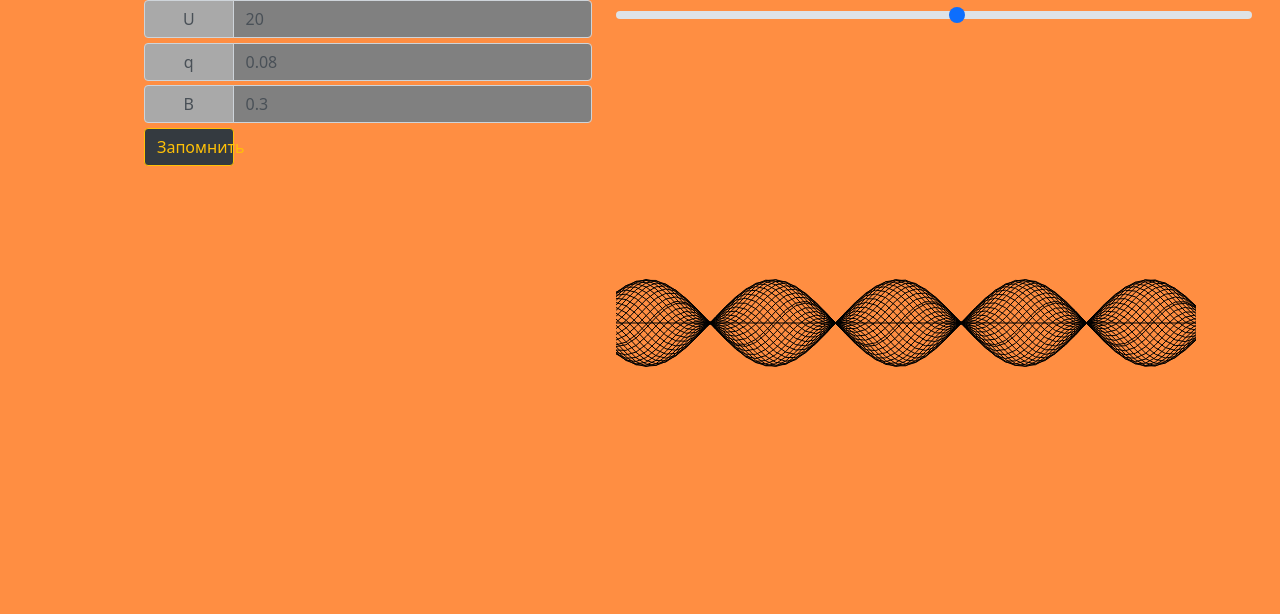
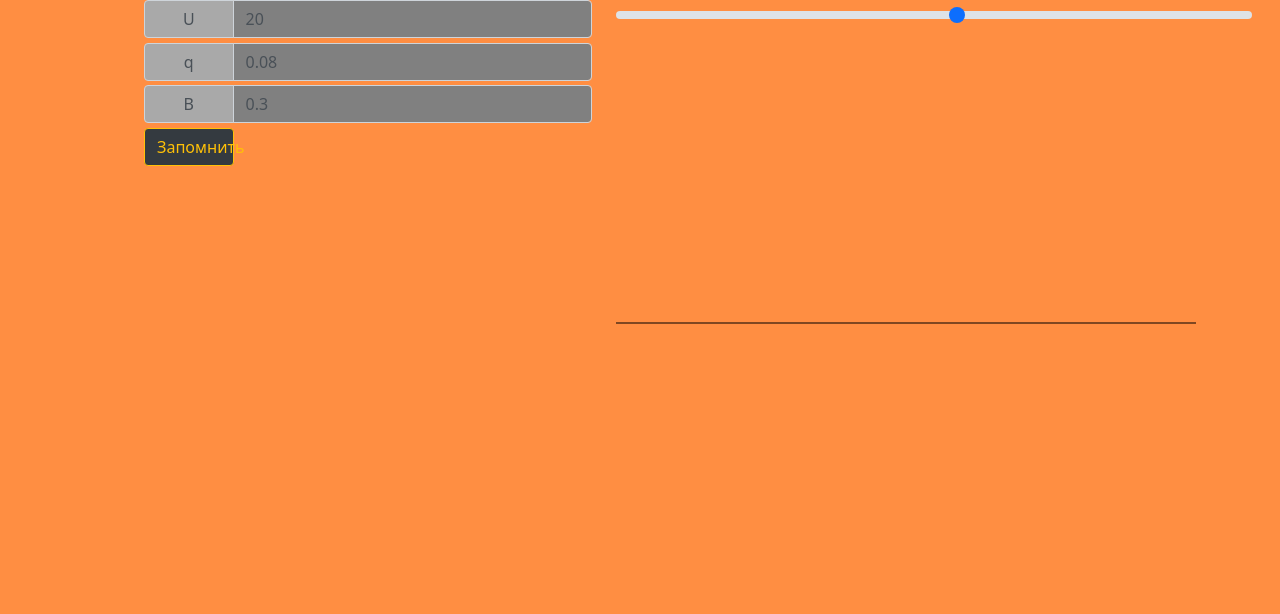
Before and after one commit to andrey8080/physics_project_focusing, a plain HTML site: page index.html in a window 1280 px wide. Shown: the part 55-669 px from the top of the page. Drawn offline with nearby package versions, Linux system fonts and the light colour scheme.

Commit message:
some fixes

```diff
--- a/logic.js
+++ b/logic.js
@@ -71,9 +71,10 @@ function drawGraph(angle, canvas) {
 
     ctx.beginPath();
     for (let phi = 0; phi < 2 * Math.PI; phi += 0.2) {
-        for (let t = 0; t <= 48.5; t += 0.5) {
+        for (let t = 0; t < 0.5; t += 0.5) {
             let x = getXt(particle_m, particle_u, angle, phi, particle_q, magnetic_field, t);
             let y = getZt(particle_u, angle, t);
+            console.log(x, y)
 
             x = canvas.width / 2 - x; // Смещаем x, чтобы график начинался с левого края
 
@@ -94,14 +95,13 @@ function drawSummary() {
     let ctx = summary_graphs.getContext('2d');
     ctx.clearRect(0, 0, summary_graphs.width, summary_graphs.height);
 
-    // Рисуем ось OY
     ctx.beginPath();
-    ctx.moveTo(summary_graphs.width / 2, 0); // Начинаем ось OY от верхнего края
-    ctx.lineTo(summary_graphs.width / 2, summary_graphs.height); // Заканчиваем ось OY на нижнем краю
+    ctx.moveTo(summary_graphs.width / 2, 0);
+    ctx.lineTo(summary_graphs.width / 2, summary_graphs.height);
     ctx.stroke();
     ctx.closePath();
 
-    let colors = ['#ff0000', '#00ff00', '#0000ff']; // Цвета для каждого графика
+    let colors = ['#AA557FFF', '#55AA00FF', '#00007FFF'];
 
     for (let i = 0; i < 3; i++) {
 
@@ -110,6 +110,8 @@ function drawSummary() {
         let color = colors[i]; // Выбираем соответствующий цвет
 
         ctx.beginPath();
+        // ctx.strokeStyle = color;
+
         for (let phi = 0; phi < 2 * Math.PI; phi += 0.2) {
             for (let t = 0; t <= 48.5; t += 0.5) {
                 let x = getXt(particle_m, particle_u, angle, phi, particle_q, magnetic_field, t);
@@ -136,6 +138,10 @@ function handleRememberBtn() {
     particle_u = parseFloat(document.getElementById('particle_u').value);
     particle_q = parseFloat(document.getElementById('partical_q').value);
     magnetic_field = parseFloat(document.getElementById('magnetic_field').value);
+    drawGraph(document.getElementById('angle1').value, document.getElementById('canvas1'));
+    drawGraph(document.getElementById('angle2').value, document.getElementById('canvas2'));
+    drawGraph(document.getElementById('angle3').value, document.getElementById('canvas3'));
+    drawSummary();
 }
 
 window.onload = function () {
--- a/styles.css
+++ b/styles.css
@@ -35,7 +35,3 @@ h2 {
 canvas {
 	transform: rotate(-90deg);
 }
-
-/*#summary_graphs {
-	transform: rotate(-90deg);
-}*/
```
Also changed, not shown: index.html (+0 -2 lines).
